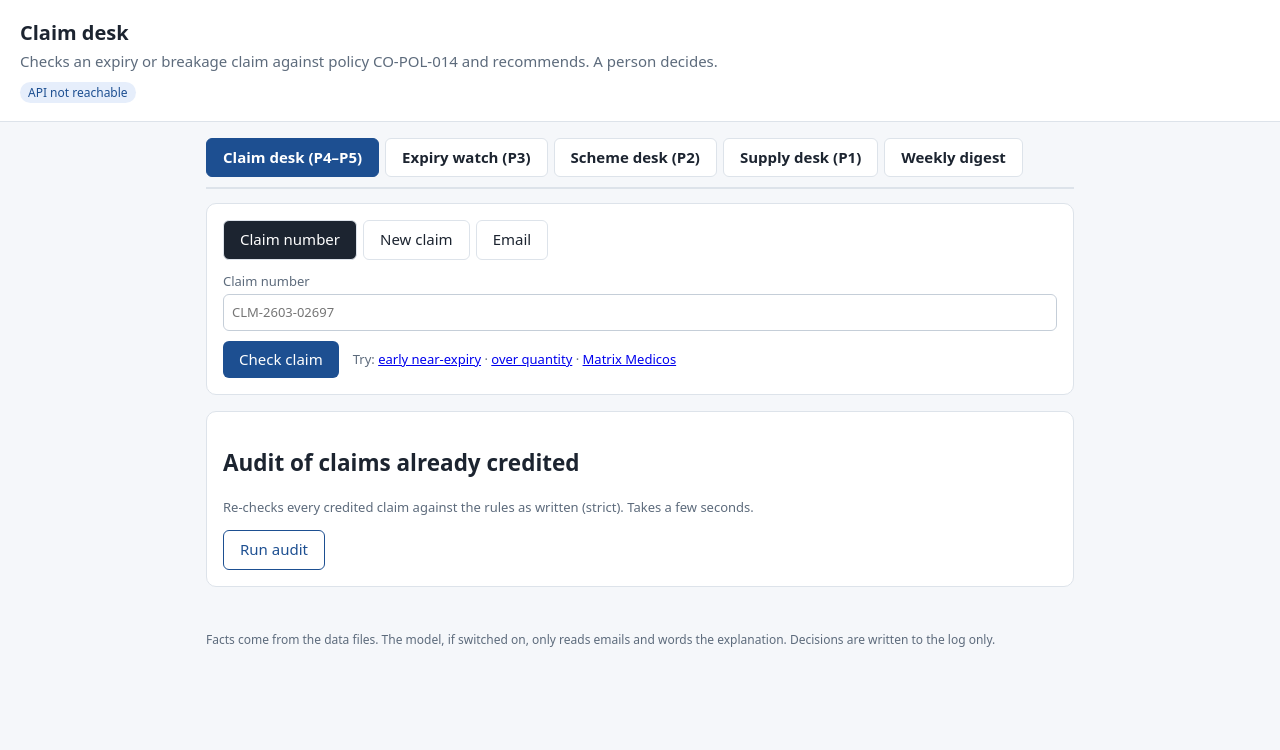
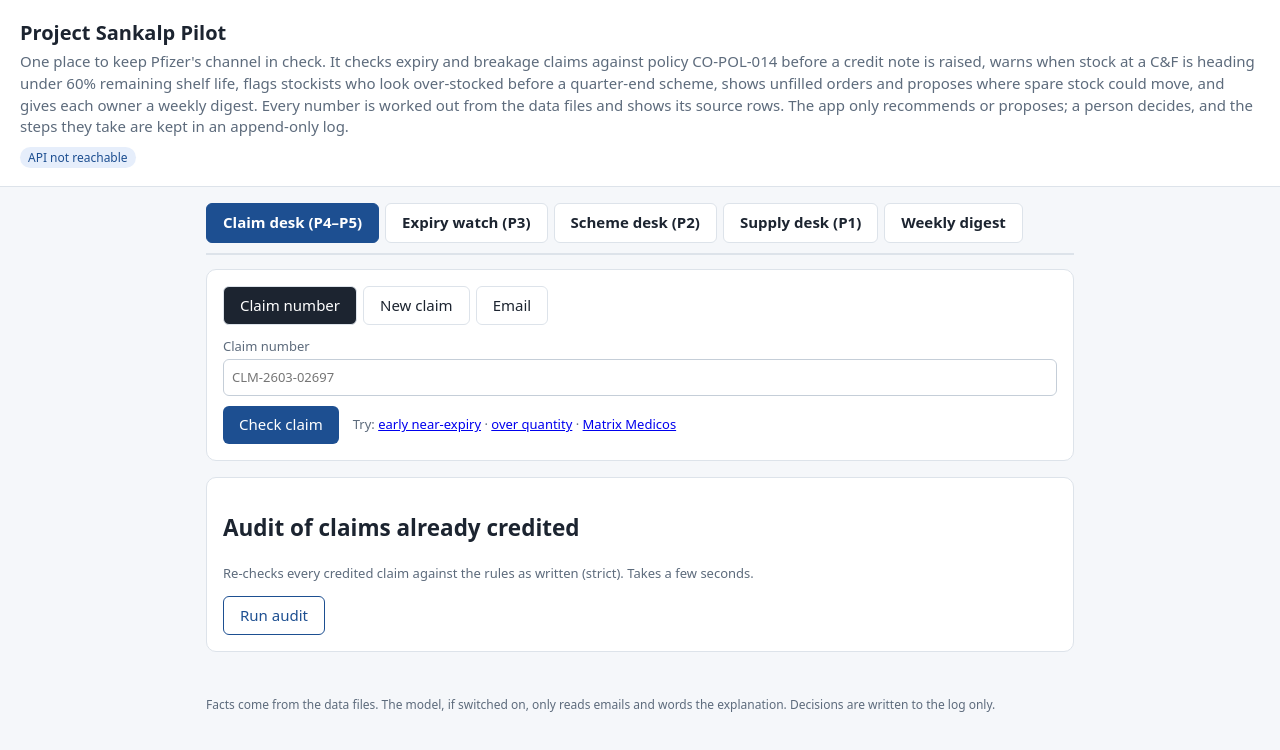
Before and after one commit to vanim-git/claim-desk, a plain HTML site: page public/index.html in a window 1280 px wide. Drawn offline with Linux system fonts and the light colour scheme; no server answers.

Commit message:
change title and description

```diff
--- a/public/index.html
+++ b/public/index.html
@@ -3,11 +3,11 @@
 <head>
 <meta charset="utf-8">
 <meta name="viewport" content="width=device-width, initial-scale=1">
-<title>Claim desk · Project Sankalp</title>
+<title>Project Sankalp Pilot</title>
 <link rel="stylesheet" href="/style.css">
 </head>
 <body>
-<header><h1>Claim desk</h1><p>Checks an expiry or breakage claim against policy CO-POL-014 and recommends. A person decides.</p>
+<header><h1>Project Sankalp Pilot</h1><p>One place to keep Pfizer's channel in check. It checks expiry and breakage claims against policy CO-POL-014 before a credit note is raised, warns when stock at a C&amp;F is heading under 60% remaining shelf life, flags stockists who look over-stocked before a quarter-end scheme, shows unfilled orders and proposes where spare stock could move, and gives each owner a weekly digest. Every number is worked out from the data files and shows its source rows. The app only recommends or proposes; a person decides, and the steps they take are kept in an append-only log.</p>
 <span id="health" class="pill">checking…</span></header>
 <main>
 <nav class="nav" role="tablist"><button class="navtab on" data-page="claim" role="tab">Claim desk (P4–P5)</button><button class="navtab" data-page="stock" role="tab">Expiry watch (P3)</button><button class="navtab" data-page="schemes" role="tab">Scheme desk (P2)</button><button class="navtab" data-page="supply" role="tab">Supply desk (P1)</button><button class="navtab" data-page="digest" role="tab">Weekly digest</button></nav>
```
